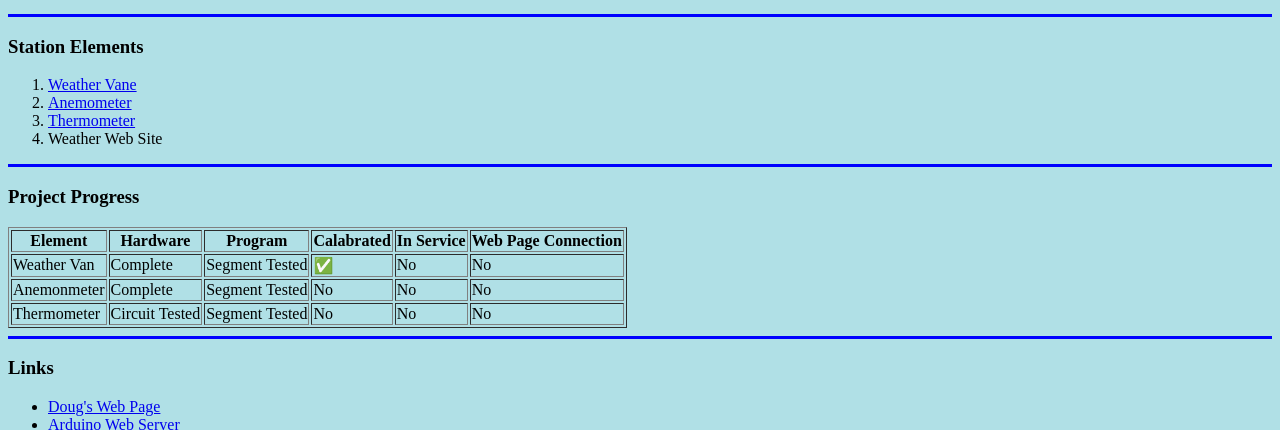
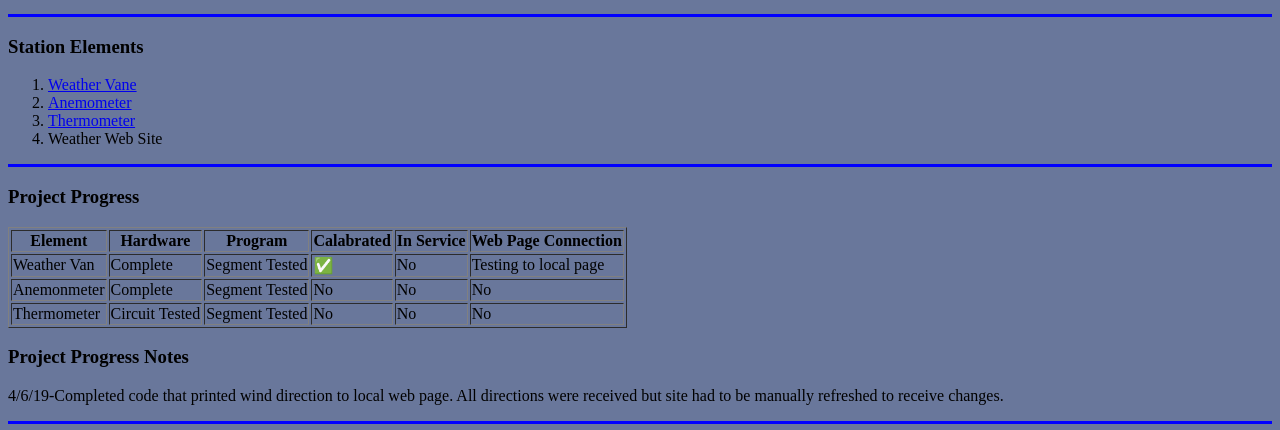
Before and after one commit to DougVan/weatherstation, a plain HTML site: page index.html in a window 1280 px wide. Shown: the part 379-809 px from the top of the page. Drawn offline with Linux system fonts and the light colour scheme.

Commit message:
Progress Update

```diff
--- a/index.html
+++ b/index.html
@@ -2,14 +2,20 @@
 
 <html lang="en" dir="ltr">
 
+
 <head>
+
   <meta charset="utf-8">
   <title>😎Grampy's Weather Station</title>
 </head>
 
 <body>
-
-  <body style=background-color:powderblue>
+  <style>
+  body{
+    background-color:#69779b;
+  }
+  </style>
+  <!--body style=background-color:#f0ece2;-->
     <hr size="3" noshade color=blue>
     <center>
       <img src="Grampy.jpg" alt="Doug's Pic">
@@ -45,7 +51,7 @@
         <td>Segment Tested</td>
         <td>✅</td>
         <td>No</td>
-        <td>No</td>
+        <td>Testing to local page</td>
       </tr>
       <tr>
         <td>Anemonmeter</td>
@@ -65,6 +71,8 @@
       </tr>
     </tbody>
     </table>
+    <h3>Project Progress Notes</h3>
+    <p>4/6/19-Completed code that printed wind direction to local web page. All directions were received but site had to be manually refreshed to receive changes.</p>
   <hr size="3" noshade color=blue>
   <h3>Links</h3>
   <ul>
```
